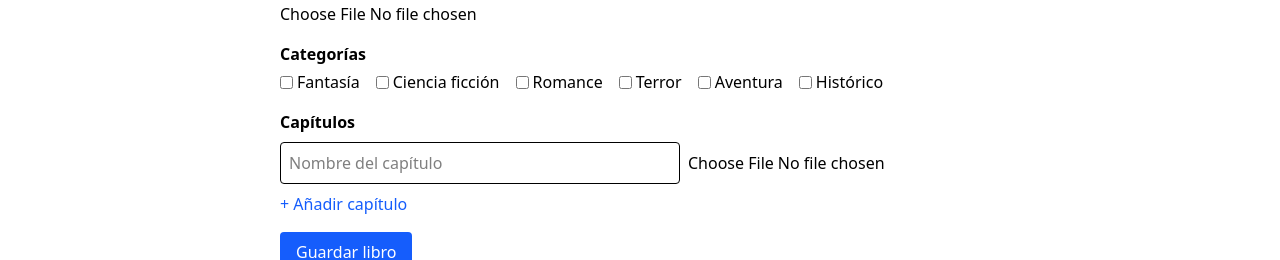
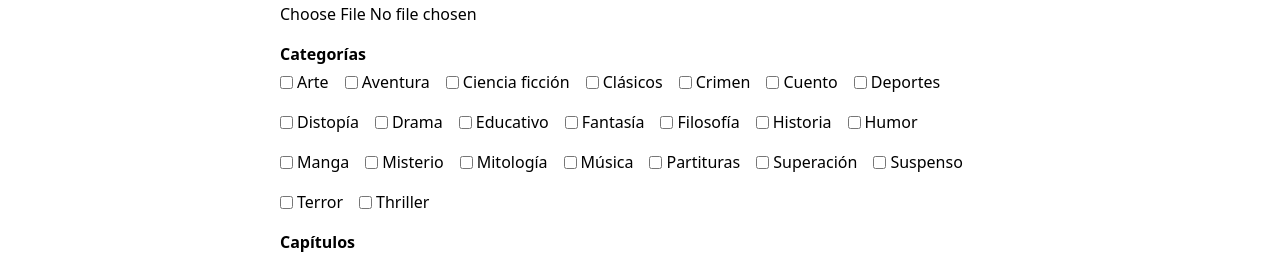
Before and after one commit to drv04-Char/inkcloud, a Vue app: page /crear-libro in a window 1280 px wide. Shown: the part 430-690 px from the top of the page. Built offline with nearby package versions, Linux system fonts and the light colour scheme; no server answers; the database is empty.

Commit message:
Cambios en las vistas sobre la forma de mostrar libros y ajustes varios

```diff
--- a/index.html
+++ b/index.html
@@ -3,7 +3,7 @@
 
 <head>
     <meta charset="UTF-8" />
-    <link rel="icon" href="/favicon.ico" />
+    <link rel="icon" type="image/png" href="/favicon.png" />
     <meta name="viewport" content="width=device-width, initial-scale=1.0" />
     <title>InkCloud</title>
 </head>
--- a/src/components/HeroSection.vue
+++ b/src/components/HeroSection.vue
@@ -42,14 +42,14 @@ onMounted(() => {
 
     const favoritoIds = Object.keys(favSnap.val());
 
-    // Obtener libros
+    // Obtener todos los libros
     const booksRef = dbRef(db, 'Libros');
     const booksSnap = await get(booksRef);
     if (!booksSnap.exists()) return;
 
     const allBooks = booksSnap.val();
 
-    // Extraer categorías de favoritos
+    // Extraer categorías favoritas
     const favoriteCategories = new Set();
     favoritoIds.forEach(id => {
       const libro = allBooks[id];
@@ -58,15 +58,14 @@ onMounted(() => {
       }
     });
 
-    // Filtrar recomendaciones
+    // Filtrar libros recomendados
     const recomendaciones = Object.entries(allBooks)
-      .filter(([id, libro]) => {
-        return (
-          !favoritoIds.includes(id) &&
-          libro?.categorias?.some(cat => favoriteCategories.has(cat))
-        );
-      })
-      .slice(0, 5)
+      .filter(([id, libro]) =>
+        !favoritoIds.includes(id) &&
+        libro?.categorias?.some(cat => favoriteCategories.has(cat))
+      )
+      .sort(([, a], [, b]) => (b.favoritos || 0) - (a.favoritos || 0)) // Ordenar por "favoritos" descendente
+      .slice(0, 4)
       .map(([id, libro]) => ({ id, ...libro }));
 
     recommendedBooks.value = recomendaciones;
--- a/src/constants/categories.js
+++ b/src/constants/categories.js
@@ -1,2 +1,26 @@
 // categories.js
-export const CATEGORIES = ['Fantasía', 'Ciencia ficción', 'Romance', 'Terror', 'Aventura', 'Histórico'];
+export const CATEGORIES = [
+    'Fantasía',
+    'Ciencia ficción',
+    'Terror',
+    'Aventura',
+    'Misterio',
+    'Thriller',
+    'Drama',
+    'Humor',
+    'Distopía',
+    'Clásicos',
+    'Cuento',
+    'Suspenso',
+    'Filosofía',
+    'Historia',
+    'Educativo',
+    'Mitología',
+    'Crimen',
+    'Música',
+    'Manga',
+    'Deportes',
+    'Superación',
+    'Arte',
+    'Partituras'
+];
--- a/src/router/index.js
+++ b/src/router/index.js
@@ -17,7 +17,7 @@ const routes = [
     { path: '/crear-libro', name: 'crear-libro', component: CreateBookView, meta: { requiresAdmin: true } },
     { path: '/editar-libro/:id', name: 'editar-libro', component: EditarBookView, meta: { requiresAdmin: true } },
     { path: '/perfil', name: 'perfil', component: UserProfile, meta: { requiresAuth: true } },
-    { path: '/libro/:bookId/capitulo/:chapterId', component: ChapterReader },
+    { path: '/libro/:bookId/:chapterId', component: ChapterReader },
 ]
 
 const router = createRouter({
--- a/src/views/AllBookList.vue
+++ b/src/views/AllBookList.vue
@@ -14,7 +14,7 @@
           >
             <option value="">Seleccione una categoría</option>
             <option
-              v-for="(categoria, index) in categorias"
+              v-for="(categoria, index) in categories"
               :key="index"
               :value="categoria"
             >
@@ -36,6 +36,7 @@
         <div>
           <label class="block mb-1 font-medium">Ordenar por</label>
           <select v-model="sortBy" class="w-full border rounded p-2">
+            <option value="alfabetico">Alfabéticamente (A-Z)</option>
             <option value="fecha">Fecha de creación</option>
             <option value="favoritos">Favoritos</option>
             <option value="capitulos">Cantidad de capítulos</option>
@@ -44,17 +45,17 @@
       </div>
 
       <!-- Resultados -->
-      <div class="md:col-span-3 space-y-4">
+      <div class="md:col-span-4 space-y-4">
         <h2 class="text-2xl font-bold">Resultados</h2>
         <div v-if="filteredBooks.length === 0" class="text-gray-500">No hay resultados.</div>
-        <div class="grid grid-cols-2 md:grid-cols-3 lg:grid-cols-4 gap-4">
+        <div class="grid grid-cols-2 md:grid-cols-3 lg:grid-cols-6 gap-4">
           <div
             v-for="book in sortedBooks"
             :key="book.id"
             class="bg-white border rounded-xl shadow hover:shadow-lg transition p-3"
           >
             <router-link :to="`/libro/${book.titulo.toLowerCase().replace(/\s+/g, '-')}`">
-              <img :src="book.portada" class="w-full h-48 object-cover rounded" />
+              <img :src="book.portada" class="w-full h-55 object-cover rounded" />
               <h3 class="mt-2 font-semibold truncate">{{ book.titulo }}</h3>
               <p class="text-sm text-gray-500">{{ book.autor }}</p>
             </router-link>
@@ -76,18 +77,18 @@ export default {
       books: [],
       selectedCategory: '',
       selectedAuthor: '',
-      sortBy: 'fecha',
+      sortBy: 'alfabetico',
       categorias: CATEGORIES,
     };
   },
   computed: {
     categories() {
-      const cats = this.books.map(book => book.categoria).filter(Boolean);
-      return [...new Set(cats)];
+      return [...this.categorias].sort((a, b) => a.localeCompare(b));
     },
     authors() {
       const authors = this.books.map(book => book.autor).filter(Boolean);
-      return [...new Set(authors)];
+      const uniqueAuthors = [...new Set(authors)];
+      return uniqueAuthors.sort((a, b) => a.localeCompare(b));
     },
     filteredBooks() {
       return this.books.filter(book => {
@@ -103,6 +104,8 @@ export default {
             return (b.favoritos || 0) - (a.favoritos || 0);
           case 'capitulos':
             return (b.capitulos?.length || 0) - (a.capitulos?.length || 0);
+          case 'alfabetico':
+            return a.titulo.localeCompare(b.titulo);
           case 'fecha':
           default:
             return (b.createdAt || 0) - (a.createdAt || 0);
--- a/src/views/ChapterReader.vue
+++ b/src/views/ChapterReader.vue
@@ -16,6 +16,7 @@
       </div>
 
       <button
+        v-if="user"
         @click="downloadPDF"
         class="bg-blue-600 hover:bg-blue-700 text-white px-4 py-2 rounded w-full md:w-auto"
       >
@@ -74,6 +75,8 @@
 <script>
 import { db } from '../firebase';
 import { ref as dbRef, get } from 'firebase/database';
+import { onAuthStateChanged } from 'firebase/auth';
+import { auth } from '../firebase';
 
 export default {
   data() {
@@ -85,10 +88,15 @@ export default {
       currentIndex: 0,
       pdfUrl: '',
       windowWidth: window.innerWidth,
+      user: null,
     };
   },
   mounted() {
     window.addEventListener('resize', this.handleResize);
+
+    onAuthStateChanged(auth, (currentUser) => {
+      this.user = currentUser;
+    });
 
     const { bookId: bookSlug, chapterId } = this.$route.params;
 
@@ -169,7 +177,7 @@ export default {
     },
     navigateToChapter(chapterId) {
       const bookSlug = this.$route.params.bookId;
-      this.$router.push(`/libro/${bookSlug}/capitulo/${chapterId}`);
+      this.$router.push(`/libro/${bookSlug}/${chapterId}`);
     },
     async downloadPDF() {
       if (!this.pdfUrl) return;
--- a/src/views/CreateBookView.vue
+++ b/src/views/CreateBookView.vue
@@ -55,7 +55,7 @@
         chapters: [{ title: '', file: null }],
         coverFile: null,
         selectedCategories: [],
-        categories: CATEGORIES,
+        categories: [...CATEGORIES].sort((a, b) => a.localeCompare(b)),
       };
     },
     methods: {
--- a/src/views/EditarBookView.vue
+++ b/src/views/EditarBookView.vue
@@ -88,7 +88,7 @@ export default {
       existingCover: '',
       coverFile: null,
       selectedCategories: [],
-      categories: CATEGORIES,
+      categories: [...CATEGORIES].sort((a, b) => a.localeCompare(b)),
     };
   },
   async mounted() {
@@ -193,7 +193,6 @@ export default {
     },
     async deleteBook() {
       if (confirm('¿Estás seguro de que quieres eliminar este libro?')) {
-        const db = getDatabase();
         await remove(ref(db, `Libros/${this.bookId}`));
         alert('Libro eliminado');
         this.$router.push('/');
--- a/src/views/HomeView.vue
+++ b/src/views/HomeView.vue
@@ -3,7 +3,11 @@
       <HeroSection />
       <section class="p-4">
         <h2 class="text-2xl font-bold mb-4">Nuevos lanzamientos</h2>
-        <BookList :books="books" />
+        <BookList :books="latestBooks" />
+      </section>
+      <section class="p-4">
+        <h2 class="text-2xl font-bold mb-4">Más gustados</h2>
+        <BookList :books="mostLikedBooks" />
       </section>
     </div>
   </template>
@@ -12,25 +16,38 @@
 import { ref, onMounted } from 'vue';
 import HeroSection from '../components/HeroSection.vue';
 import BookList from '../components/BookList.vue';
-  import { db } from '../firebase'; // Asegúrate de que esta importación sea correcta
+import { db } from '../firebase';
 import { ref as dbRef, get } from 'firebase/database';
 
-  const books = ref([]);
+const allBooks = ref([]);
+const latestBooks = ref([]);
+const mostLikedBooks = ref([]);
 
-  // Obtener los libros desde Firebase Realtime Database
 onMounted(async () => {
-    const booksRef = dbRef(db, 'Libros');  // Ruta a la colección de libros en la base de datos
+  const booksRef = dbRef(db, 'Libros');
   const snapshot = await get(booksRef);
 
   if (snapshot.exists()) {
     const booksData = snapshot.val();
-      // Transformar los datos para agregarlos a la lista
-      books.value = Object.keys(booksData).map((key) => ({
-        id: key,
-        ...booksData[key]
+
+    const booksArray = Object.entries(booksData).map(([id, book]) => ({
+      id,
+      ...book,
     }));
+
+    allBooks.value = booksArray;
+
+    // Ordenar por fecha de creación (más recientes primero)
+    latestBooks.value = [...booksArray]
+      .sort((a, b) => (b.createdAt || 0) - (a.createdAt || 0))
+      .slice(0, 8);
+
+    // Ordenar por número de favoritos (más populares primero)
+    mostLikedBooks.value = [...booksArray]
+      .sort((a, b) => (b.favoritos || 0) - (a.favoritos || 0))
+      .slice(0, 8);
   } else {
-      console.log("No hay libros disponibles.");
+    console.log('No hay libros disponibles.');
   }
 });
 </script>
--- a/src/views/UserProfile.vue
+++ b/src/views/UserProfile.vue
@@ -5,7 +5,7 @@
     <!-- Info usuario -->
     <div class="mb-8 space-y-4">
       <div>
-        <label class="font-semibold">Nombre:</label>
+        <label class="font-semibold">Nombre: </label>
         <div v-if="!editandoNombre" class="inline-flex items-center space-x-2">
           <span>{{ userData?.nombre || 'Cargando...' }}</span>
           <button @click="editandoNombre = true" class="text-blue-600 hover:underline text-sm">Editar</button>
```
Also changed, not shown: src/views/BookDetailView.vue (+47 -37 lines), public/favicon.png (added). Lines whose indentation alone changed are shown as unchanged.
